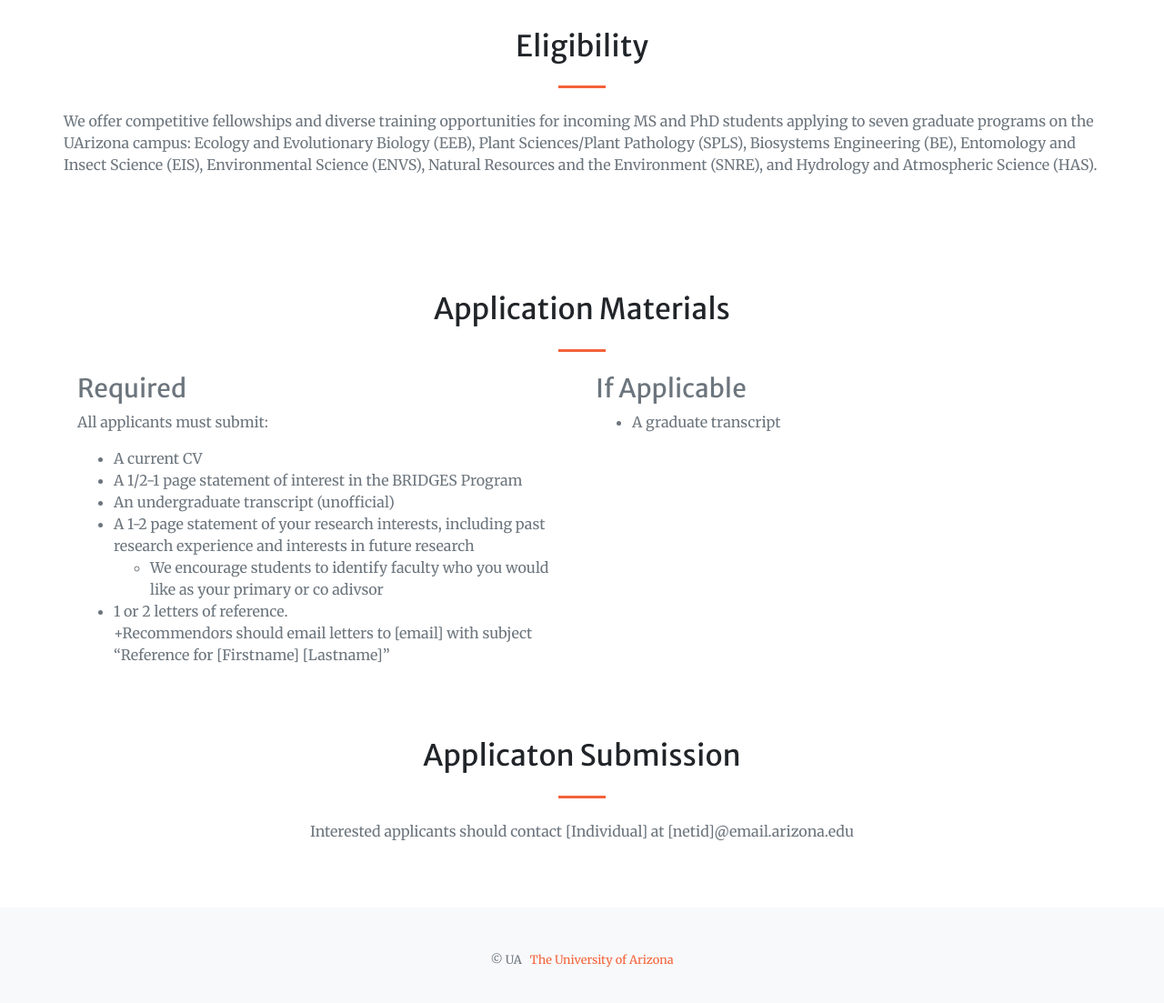
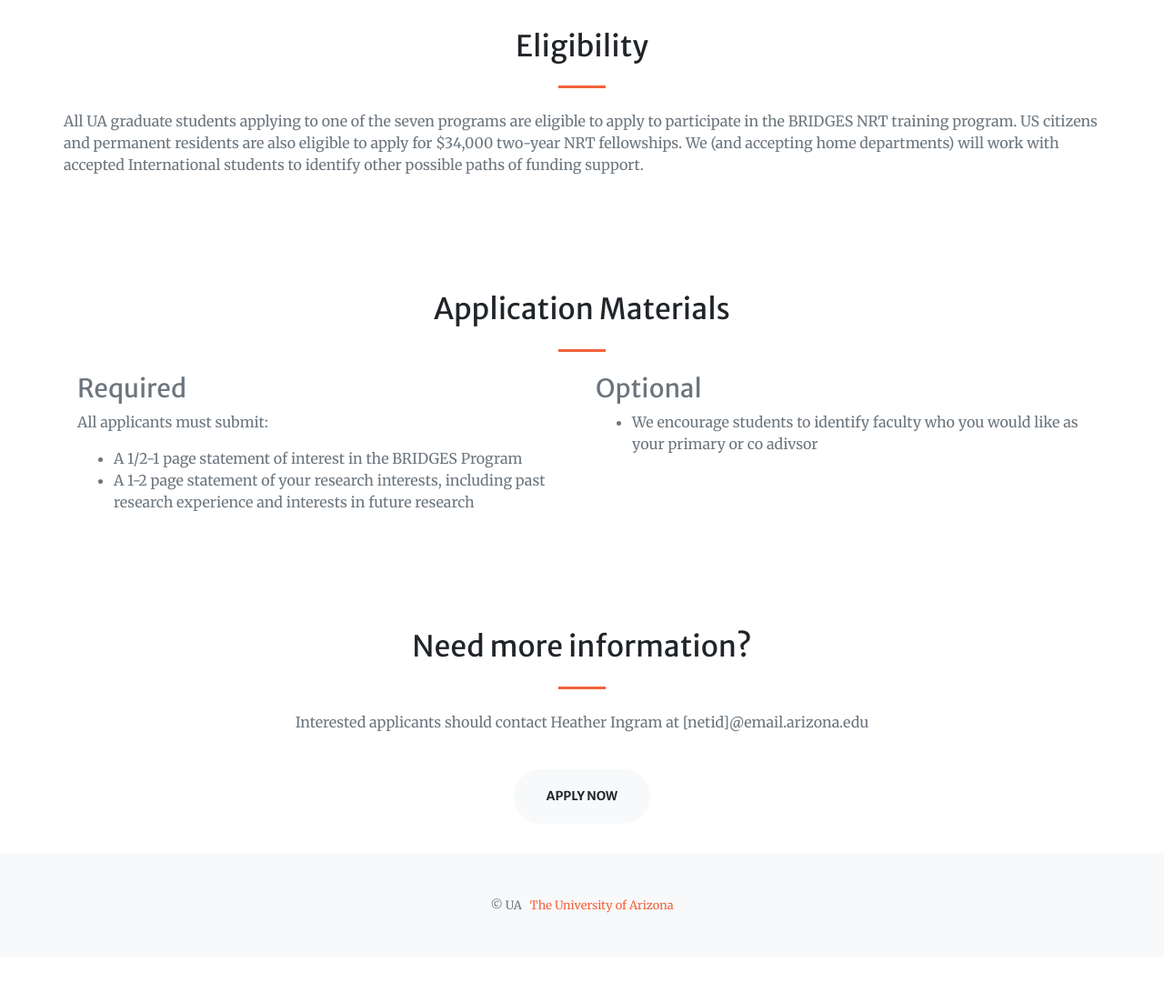
Before and after one commit to ecosystem-genomics/ecosystem-genomics.github.io, a Jekyll site: the page built from how-to-apply.md, in a window 1280 px wide and 1353 px high. Shown: the part 240-1343 px from the top of the window at 91% size. Built offline with Jekyll 4.4.1, drawn with Linux system fonts in a browser that asks for light colours; nearby versions of some CDN libraries.

Commit message:
Update how-to-apply content and link survey application

```diff
--- a/how-to-apply.md
+++ b/how-to-apply.md
@@ -17,7 +17,7 @@ sections:
 #  background_style: bg-info
 #  text_style: text-left text-white
   text: >+
-    We offer competitive fellowships and diverse training opportunities for incoming MS and PhD students applying to seven graduate programs on the UArizona campus: Ecology and Evolutionary Biology (EEB), Plant Sciences/Plant Pathology (SPLS), Biosystems Engineering (BE), Entomology and Insect Science (EIS), Environmental Science (ENVS), Natural Resources and the Environment (SNRE), and Hydrology and Atmospheric Science (HAS).
+    All UA graduate students applying to one of the seven programs are eligible to apply to participate in the BRIDGES NRT training program. US citizens and permanent residents are also eligible to apply for $34,000 two-year NRT fellowships. We (and accepting home departments) will work with accepted International students to identify other possible paths of funding support.
 
 - type: columns.html
   section_id: application_requirements
@@ -29,27 +29,26 @@ sections:
 
     All applicants must submit:
 
-    + A current CV
-
     + A 1/2-1 page statement of interest in the BRIDGES Program
 
-    + An undergraduate transcript (unofficial)
+    + A 1-2 page statement of your research interests, including past research experience and interests in future research
 
-    + A 1-2 page statement of your research interests, including past research experience and interests in future research
-      + We encourage students to identify faculty who you would like as your primary or co adivsor
-    + 1 or 2 letters of reference.
-      +Recommendors should email letters to [email] with subject "Reference for [Firstname] [Lastname]"
+
   text2: >+
-    ### If Applicable
+    ### Optional
 
-    + A graduate transcript
+    + We encourage students to identify faculty who you would like as your primary or co adivsor
 
 - type: paragraph.html
   section_id: contact info
-  title: Applicaton Submission
+  title: Need more information?
 #  background_style: bg-info
 #  text_style: text-left text-white
-  text: Interested applicants should contact [Individual] at [netid]@email.arizona.edu
+  text: Interested applicants should contact Heather Ingram at [netid]@email.arizona.edu
+  actions:
+  - title: Apply Now
+    url: 'https://uarizona.co1.qualtrics.com/jfe/form/SV_eaH2jkJBxMuBE3z '
+    class: btn-light
 
 
 ---
```
